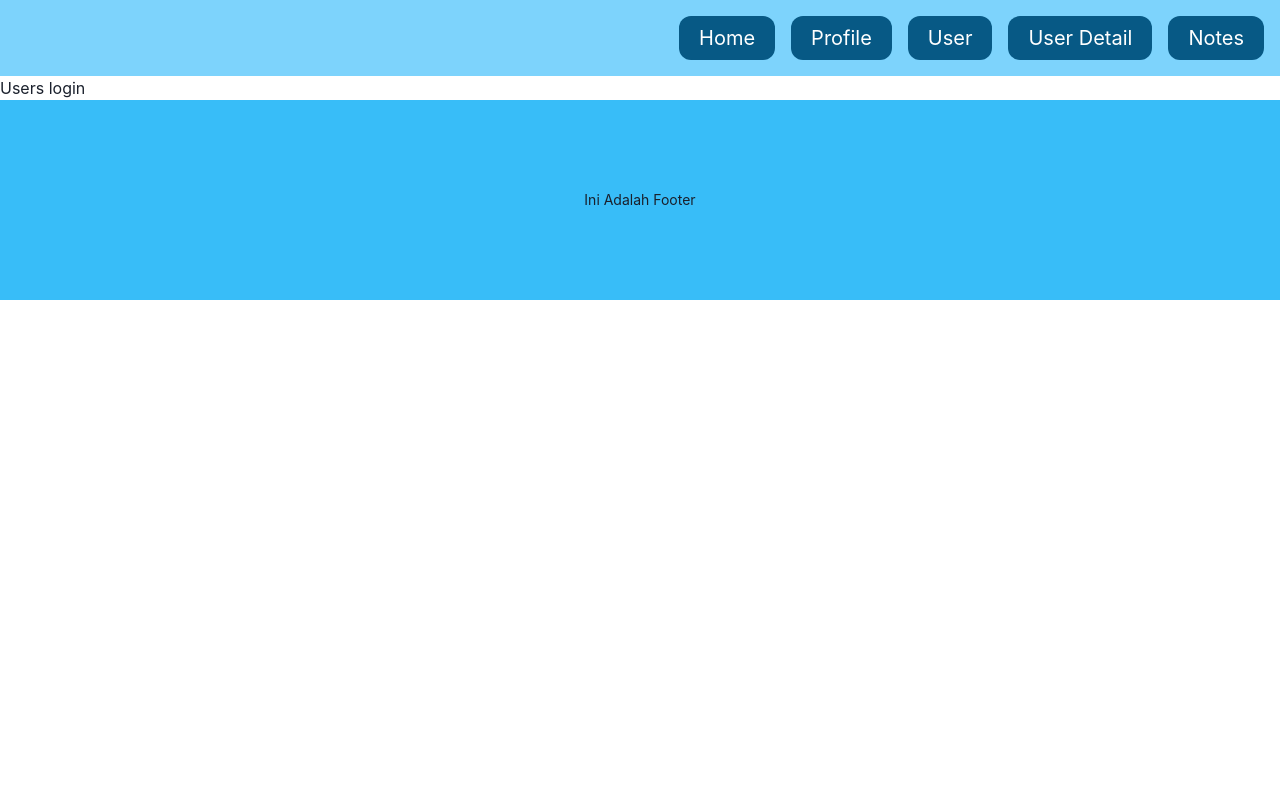
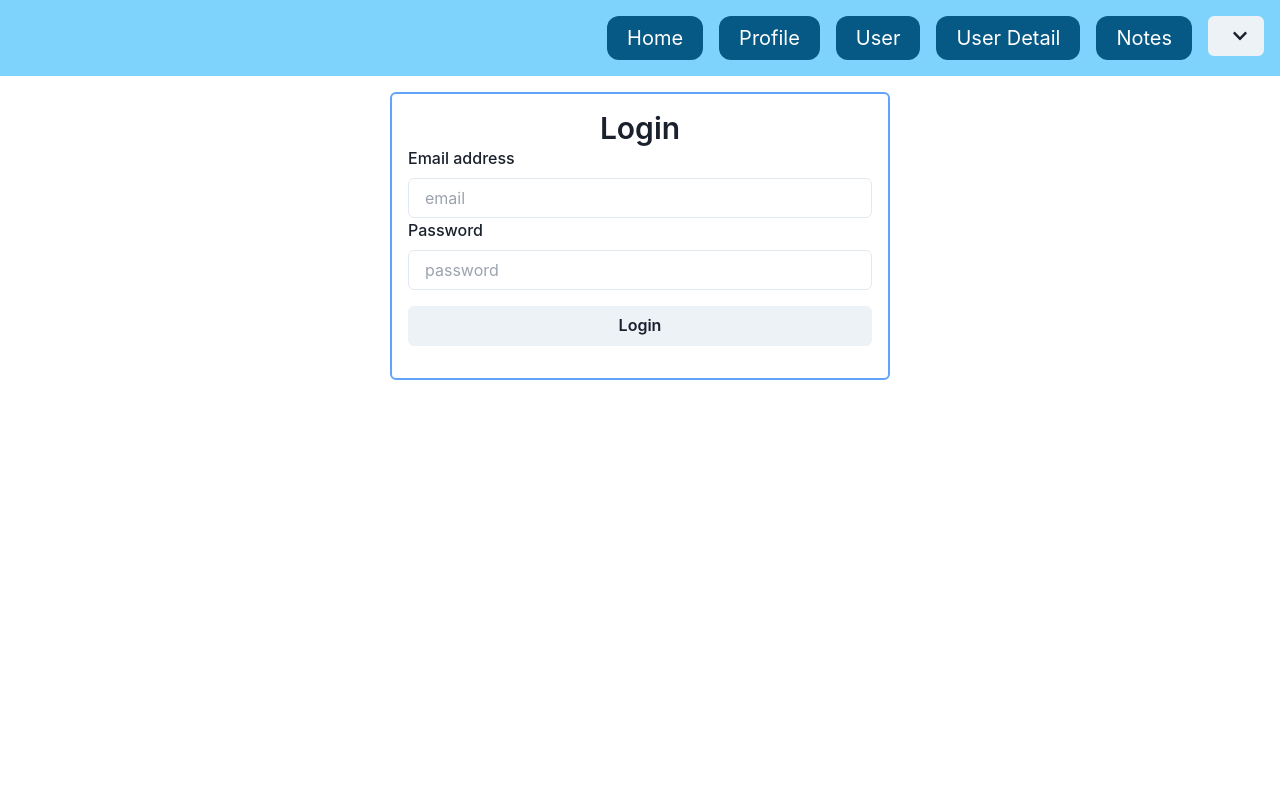
Before and after one commit to pandupan/nextjs-sanbercode, a Next.js app: page /users/login in a window 1280 px wide. Shown: the top 800 px of the page. Built offline with nearby package versions, Linux system fonts and the light colour scheme; no server answers.

Commit message:
[ADD] - Tugas 16 *belum bisa logout

```diff
--- a/components/header/index.js
+++ b/components/header/index.js
@@ -1,10 +1,10 @@
 import { withAuth } from "../with-auth";
-import Menu from "../menu";
+import ListMenu from "../menu";
 
 function Header() {
   return (
   <div className="bg-sky-300 w-full text-xl">
-    <Menu/>
+    <ListMenu/>
   </div>
   );
 }
--- a/components/menu/index.js
+++ b/components/menu/index.js
@@ -1,6 +1,54 @@
 import Link from "next/link";
+import {
+  Menu,
+  MenuButton,
+  MenuList,
+  MenuItem,
+  MenuItemOption,
+  MenuGroup,
+  MenuOptionGroup,
+  MenuDivider,
+  Button
+} from '@chakra-ui/react'
+import { FaChevronDown } from "react-icons/fa";
+import { useQueries } from "@/hooks/useQueries"
+import Cookies from "js-cookie"
+import  { useMutation } from "@/hooks/useMutation"
+import { useRouter } from "next/router";
 
-export default function Menu() {
+export default function ListMenu() {
+  const router = useRouter()
+  const {mutate} = useMutation()
+  const {data} = useQueries({
+    prefixUrl:"https://paace-f178cafcae7b.nevacloud.io/api/user/me",
+    headers : {
+      'Authorization' : `Bearer ${Cookies.get('user_token')}`
+    }
+  })
+
+  const handleLogout = async () => {
+    const response = await mutate({
+      url : `https://paace-f178cafcae7b.nevacloud.io/api/logout`,
+      method: "GET",
+      headers : {
+        'Authorization' : `Bearer ${Cookies.get('user_token')}`
+      }
+    })
+
+    console.log('response =>', response)
+
+    if (!response.success){
+      console.log('Gagal Logout')
+    } else {
+      Cookies.remove("user_token")
+      router.push('/login')
+    }
+
+  }
+
+  console.log("data =>", data)
+
+
   return (
     <>
       <div className="flex flex-row justify-end gap-4 text-white p-4">
@@ -19,6 +67,15 @@ export default function Menu() {
         <Link href="/notes" className="bg-sky-800 rounded-xl px-5 py-2">
           Notes
         </Link>
+        <Menu>
+          <MenuButton as={Button} rightIcon={<FaChevronDown />}>
+            {data?.data?.name}
+            {console.log(data)}
+          </MenuButton>
+          <MenuList>
+            <MenuItem onClick={()=> handleLogout()}><span className="text-black">Logout</span></MenuItem>
+          </MenuList>
+        </Menu>
       </div>
     </>
   );
--- a/hooks/useMutation.js
+++ b/hooks/useMutation.js
@@ -9,7 +9,7 @@ export const useMutation = () => {
         isError: null
     })
 
-    const mutate = useCallback(async ({url = '', method = 'POST', payload = {}} = {}) => {
+    const mutate = useCallback(async ({url = '', method = 'POST', payload = {}, headers = {}} = {}) => {
         setData({
             ...data,
             isLoading: true,
@@ -20,8 +20,10 @@ export const useMutation = () => {
                 method,
                 headers : {
                     "Content-Type": "application/json",
+                    ...headers
                 },
-                body: JSON.stringify(payload)
+                ...(method !== "GET" && {body: JSON.stringify(payload)} ),
+
             } )
             const result = await response.json()
 
--- a/hooks/useQueries.js
+++ b/hooks/useQueries.js
@@ -2,21 +2,23 @@
 import { useCallback, useEffect } from 'react'
 import { useState } from 'react'
 
-export const useQueries = ({prefixUrl = ''} = {}) => {
+export const useQueries = ({prefixUrl = '', headers = {}} = {}) => {
     const [data, setData] = useState({
         data: null,
         isLoading: true,
         isError: null
     })
 
-    const fetchingData = useCallback(async ({url = '', method = 'GET'} = {}) => {
+
+    const fetchingData = useCallback(async ({url = '', method = 'GET', headers = {}} = {}) => {
+        console.log("headers =>", headers)
         setData({
             ...data,
             isLoading: true,
         })
 
         try {
-            const response = await fetch(url, { method } )
+            const response = await fetch(url, { method, headers } )
             const result = await response.json()
 
             setData({
@@ -35,7 +37,7 @@ export const useQueries = ({prefixUrl = ''} = {}) => {
 
     useEffect(() => {
         if(prefixUrl){
-            fetchingData({url: `${prefixUrl}`})
+            fetchingData({url: `${prefixUrl}`, headers : headers})
         }
     },[])
 
--- a/package.json
+++ b/package.json
@@ -13,6 +13,7 @@
     "@emotion/react": "^11.11.3",
     "@emotion/styled": "^11.11.0",
     "framer-motion": "^10.16.16",
+    "js-cookie": "^3.0.5",
     "next": "14.0.4",
     "react": "^18",
     "react-dom": "^18",
@@ -20,6 +21,7 @@
     "swr": "^2.2.4"
   },
   "devDependencies": {
+    "@types/js-cookie": "^3.0.6",
     "@types/node": "^20",
     "@types/react": "^18",
     "@types/react-dom": "^18",
--- /dev/null
+++ b/pages/users/login.jsx
@@ -0,0 +1,85 @@
+import Layout from "@/Layout"
+import {
+    FormControl,
+    FormLabel,
+    Input,
+    Button,
+    useToast
+  } from '@chakra-ui/react'
+import { useState } from "react"
+import { useMutation } from "@/hooks/useMutation"
+import Cookies from "js-cookie"
+import { useRouter } from "next/router"
+
+
+const Login = () => {
+    const router = useRouter()
+    const { mutate } = useMutation()
+    const toast = useToast()
+    const [payload, setPayload] = useState({
+        email: '',
+        password: ''
+    })
+
+    const handleSubmit = async () => {
+        const response = await mutate({
+            url : "https://paace-f178cafcae7b.nevacloud.io/api/login",payload
+        })
+        console.log('response =>', response)
+        if (!response?.result?.success) {
+            toast({
+                title: 'Login Gagal.',
+                description: "Email atau Password tidak sesuai.",
+                status: 'error',
+                duration: 2000,
+                isClosable: true,
+                position: 'top'
+            })
+        } else {
+            Cookies.set('user_token', response?.result?.data?.token,{expires : new Date(response?.result?.data?.expires_at), path : "/"})
+            toast({
+                title: 'Login Berhasil.',
+                description: "Anda berhasil login.",
+                status: 'success',
+                duration: 2000,
+                isClosable: true,
+                position: 'top'
+            })
+            router.push('/')
+        }
+    }
+
+  return (
+    <Layout metaTitle="Profile" metaDescription={"Halaman users"}>
+        <div className="w-full min-h-[100vh]">
+            <div className="max-w-[500px] w-full p-4 flex flex-col justify-center items-center mx-auto min-h-auto border-2 border-blue-400 rounded-md m-4">
+                <div className="text-3xl font-semibold mx-auto">Login</div>
+                <FormControl>
+                    <FormLabel>Email address</FormLabel>
+                    <Input
+                        value={payload?.email}
+                        onChange={(e) => setPayload({...payload, email: e.target.value})}
+                        placeholder="email"
+                        type='email'
+                    />
+                </FormControl>
+                <FormControl>
+                    <FormLabel>Password</FormLabel>
+                    <Input
+                        value={payload.password}
+                        onChange={(e) => setPayload({...payload, password: e.target.value})}
+                        placeholder="password"
+                        type='password'
+                    />
+                </FormControl>
+                <FormControl>
+                    <Button
+                        onClick={() => handleSubmit()} className="mx-auto w-full my-4">Login</Button>
+                </FormControl>
+            </div>
+        </div>
+    </Layout>
+  )
+}
+
+export default Login
```
Also changed, not shown: middleware.js (added, +27 -0 lines), 1 other file (tests, documents, lock files or other folders).
